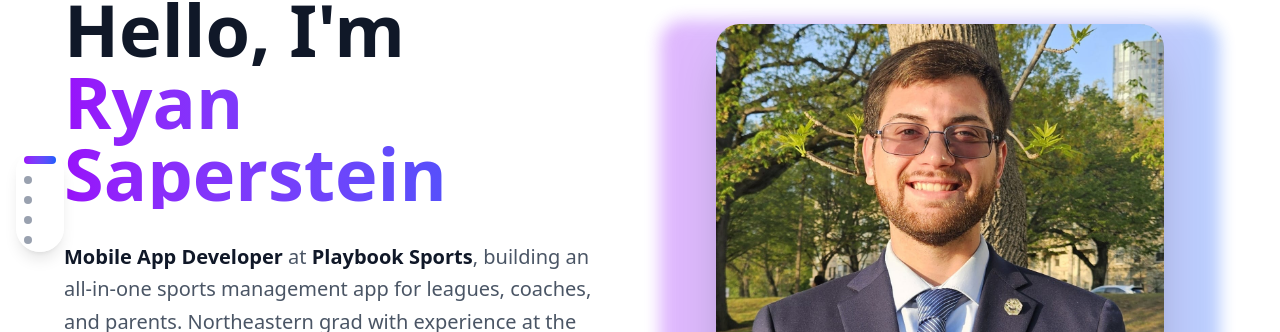
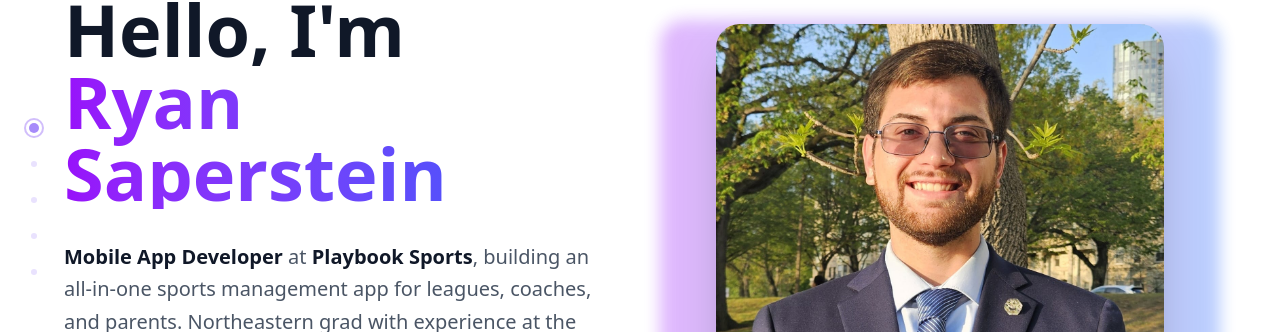
Before and after one commit to rmsap/rmsap.github.io, a React (Vite) app: page /#home in a window 1280 px wide. Shown: the part 200-532 px from the top of the page. Built offline with nearby package versions, Linux system fonts and the light colour scheme; no server answers.

Commit message:
Redesign page indicators

```diff
--- a/src/components/Header.tsx
+++ b/src/components/Header.tsx
@@ -11,6 +11,7 @@ interface NavLink {
 const Header: React.FC = () => {
   const [isScrolled, setIsScrolled] = useState(false);
   const [isMobileMenuOpen, setIsMobileMenuOpen] = useState(false);
+  const [hoveredDot, setHoveredDot] = useState<number | null>(null);
 
   const navLinks: NavLink[] = [
     { label: "Home", href: "#home" },
@@ -205,32 +206,64 @@ const Header: React.FC = () => {
         </div>
       </header>
 
-      <div className="fixed left-4 top-1/2 -translate-y-1/2 z-40 hidden lg:block">
-        <nav className="flex flex-col gap-3 p-2 bg-white/80 dark:bg-gray-800/80 backdrop-blur-sm rounded-full shadow-lg">
-          {navLinks.map((link) => {
+      <div className="fixed left-6 top-1/2 -translate-y-1/2 z-40 hidden lg:block">
+        <nav className="flex flex-col items-center gap-4">
+          {navLinks.map((link, i) => {
             const isActive = activeSection === link.href.substring(1);
+            const isHovered = hoveredDot === i;
             return (
               <a
                 key={link.href}
                 href={link.href}
                 onClick={(e) => handleNavClick(e, link.href)}
-                className="group relative flex items-center"
+                className="relative flex items-center"
                 aria-label={link.label}
+                onMouseEnter={() => setHoveredDot(i)}
+                onMouseLeave={() => setHoveredDot(null)}
               >
+                {/* Tooltip */}
                 <span
-                  className={`block transition-all duration-300 rounded-full ${
-                    isActive
-                      ? "w-8 h-2 bg-gradient-to-r from-purple-600 to-blue-600"
-                      : "w-2 h-2 bg-gray-400 hover:bg-gray-600 hover:scale-125"
-                  }`}
-                />
-                {/* Tooltip on hover */}
-                <span
-                  className={`absolute left-12 px-2 py-1 bg-gray-900 text-white text-xs rounded whitespace-nowrap pointer-events-none transition-opacity duration-200 ${
-                    isActive ? "opacity-0" : "opacity-0 group-hover:opacity-100"
-                  }`}
+                  className="absolute left-8 px-3 py-1.5 rounded-md text-sm font-medium whitespace-nowrap pointer-events-none transition-all duration-200"
+                  style={{
+                    opacity: isHovered ? 1 : 0,
+                    transform: isHovered ? "translateX(0)" : "translateX(-8px)",
+                    background: "rgba(139, 92, 246, 0.15)",
+                    color: "#c4b5fd",
+                    border: "1px solid rgba(139, 92, 246, 0.3)",
+                  }}
                 >
                   {link.label}
+                </span>
+
+                {/* Dot */}
+                <span
+                  className="relative flex items-center justify-center transition-all duration-300"
+                  style={{ width: 20, height: 20 }}
+                >
+                  {/* Active ring */}
+                  {isActive && (
+                    <span
+                      className="absolute rounded-full"
+                      style={{
+                        width: 20,
+                        height: 20,
+                        border: "2px solid rgba(139, 92, 246, 0.4)",
+                      }}
+                    />
+                  )}
+                  {/* Dot itself */}
+                  <span
+                    className="rounded-full transition-all duration-300"
+                    style={{
+                      width: isActive ? 10 : isHovered ? 8 : 6,
+                      height: isActive ? 10 : isHovered ? 8 : 6,
+                      backgroundColor: isActive
+                        ? "#a78bfa"
+                        : isHovered
+                          ? "rgba(167, 139, 250, 0.6)"
+                          : "rgba(167, 139, 250, 0.25)",
+                    }}
+                  />
                 </span>
               </a>
             );
```
